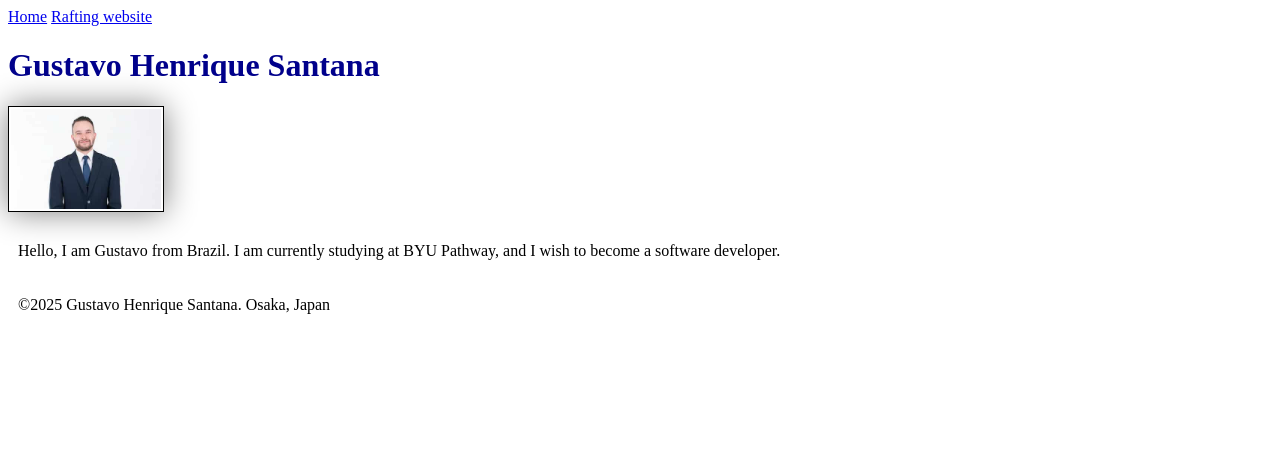
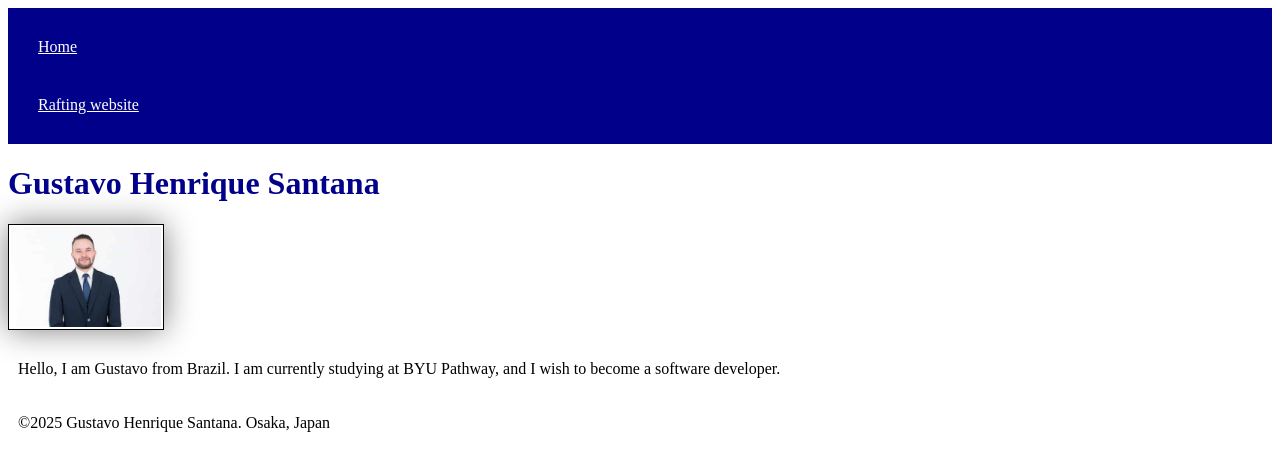
Before and after one commit to Subarashiijapan/wdd130, a plain HTML site: page index.html in a window 1280 px wide. Drawn offline with Linux system fonts and the light colour scheme.

Commit message:
new updates

```diff
--- a/index.html
+++ b/index.html
@@ -9,10 +9,10 @@
 </head>
 
 <body>
-    <header>
+    <nav>
         <a href="#">Home</a>
         <a href="wwr/">Rafting website</a>
-    </header>
+    </nav>
 
     <main>
         <h1>Gustavo Henrique Santana</h1>
```
